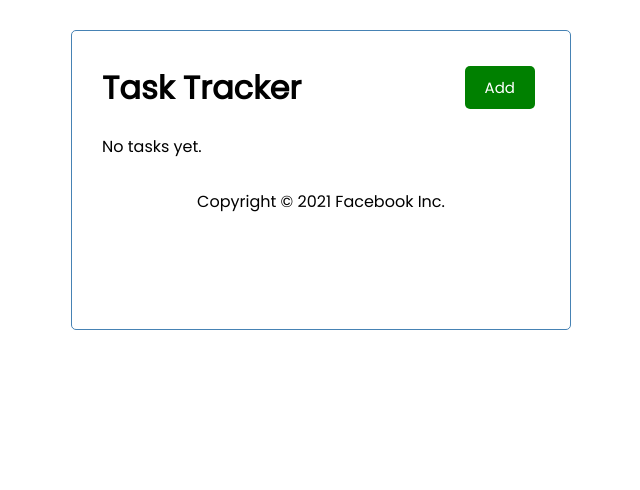
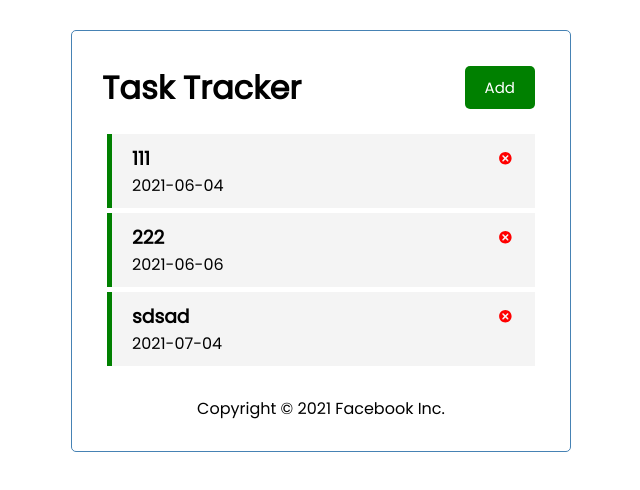
Before and after one commit to autoex/task-tracker, a React (Create React App) app: page / in a window 1280 px wide. Shown: the top 490 px of the page, without its empty margins (319-959 px from the left). Built offline with nearby package versions, Linux system fonts and the light colour scheme; data requests are answered from the project's data file; the HTML template or start-up script is replaced by a standard one.

Commit message:
edit reminder on backend

```diff
--- a/db.json
+++ b/db.json
@@ -1,3 +1,22 @@
 {
-  "tasks": []
+  "tasks": [
+    {
+      "date": "2021-06-04",
+      "title": "111",
+      "reminder": true,
+      "id": 1
+    },
+    {
+      "date": "2021-06-06",
+      "title": "222",
+      "reminder": true,
+      "id": 2
+    },
+    {
+      "date": "2021-07-04",
+      "title": "sdsad",
+      "reminder": true,
+      "id": 3
+    }
+  ]
 }
--- a/src/App.js
+++ b/src/App.js
@@ -21,6 +21,11 @@ function App() {
         return await resp.json();
     };
 
+    const fetchTask = async (id) => {
+        const resp = await fetch(`http://localhost:3004/tasks/${id}`);
+        return await resp.json();
+    };
+
     const deleteTask = async (id) => {
 
         await fetch(`http://localhost:3004/tasks/${id}`, {method: 'DELETE'});
@@ -30,8 +35,16 @@ function App() {
         setTasks(tasks.filter(task => task.id !== id))
     };
 
-    const toggleReminder = (id) => {
-        setTasks(tasks.map(task => task.id === id ? {...task, reminder: !task.reminder} : task))
+    const toggleReminder = async (id) => {
+        const taskToggle = await fetchTask(id);
+        const updTask = {...taskToggle, reminder: !taskToggle.reminder};
+
+        const res = await fetch(`http://localhost:3004/tasks/${id}`, {method: 'PUT', headers: {'Content-type': 'application/json'}, body: JSON.stringify(updTask)});
+        const data = await res.json();
+        console.log(data);
+
+
+        setTasks(tasks.map(task => task.id === id ? {...task, reminder: data.reminder} : task))
     };
 
     const toggleFormActive = () => {
```
